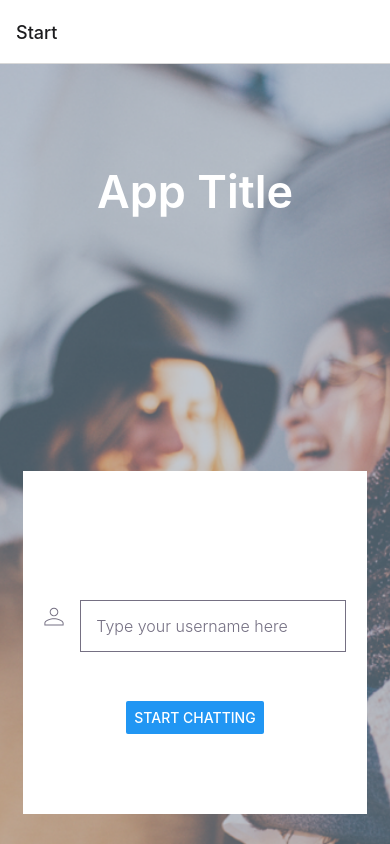
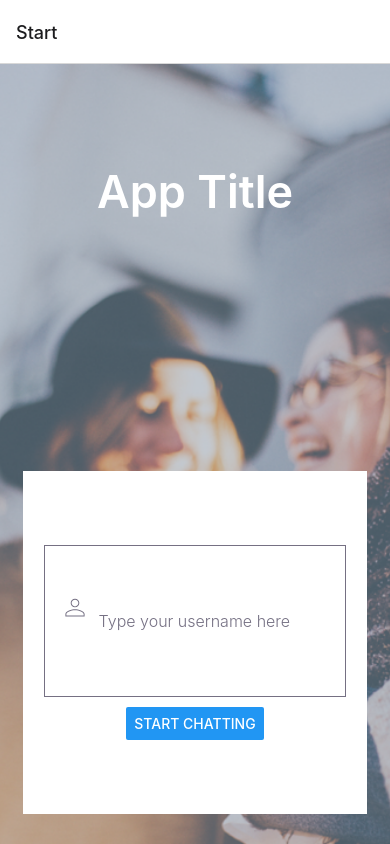
Before and after one commit to SeresBeata/achievement-6, a React Native app: screen /Start in a window 390 px wide. Built offline with nearby package versions, Linux system fonts and the light colour scheme.

Commit message:
Update style of inputContainer at Start.js
Update style of inputContainer, SvgIcon and textInput at Start.js file.

```diff
--- a/components/Start.js
+++ b/components/Start.js
@@ -72,23 +72,23 @@ const styles = StyleSheet.create({
 
   inputContainer: {
     width: '88%',
-
     display: 'flex',
     justifyContent: 'space-between',
     flexDirection: 'row',
     alignItems: 'center',
+    borderWidth: 1,
+    borderColor: '#757083',
+    paddingLeft: 20,
+    marginBottom: 10,
   },
   icon: {
     width: '10%',
-    height: '25%',
+    height: '30%',
   },
   textInput: {
     width: '88%',
-    padding: 15,
-    marginTop: 15,
-    marginBottom: 15,
-    borderWidth: 1,
-    borderColor: '#757083',
+    paddingTop: 20,
+    paddingBottom: 20,
     backgroundColor: 'white',
     fontSize: 16,
     fontWeight: '300',
```
